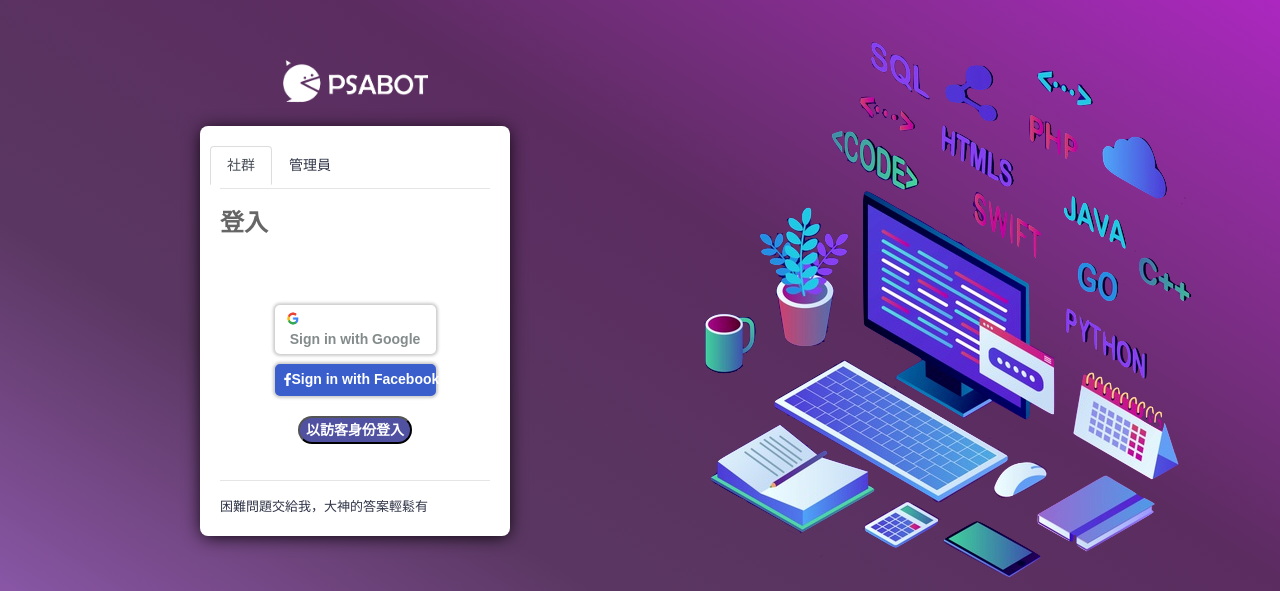
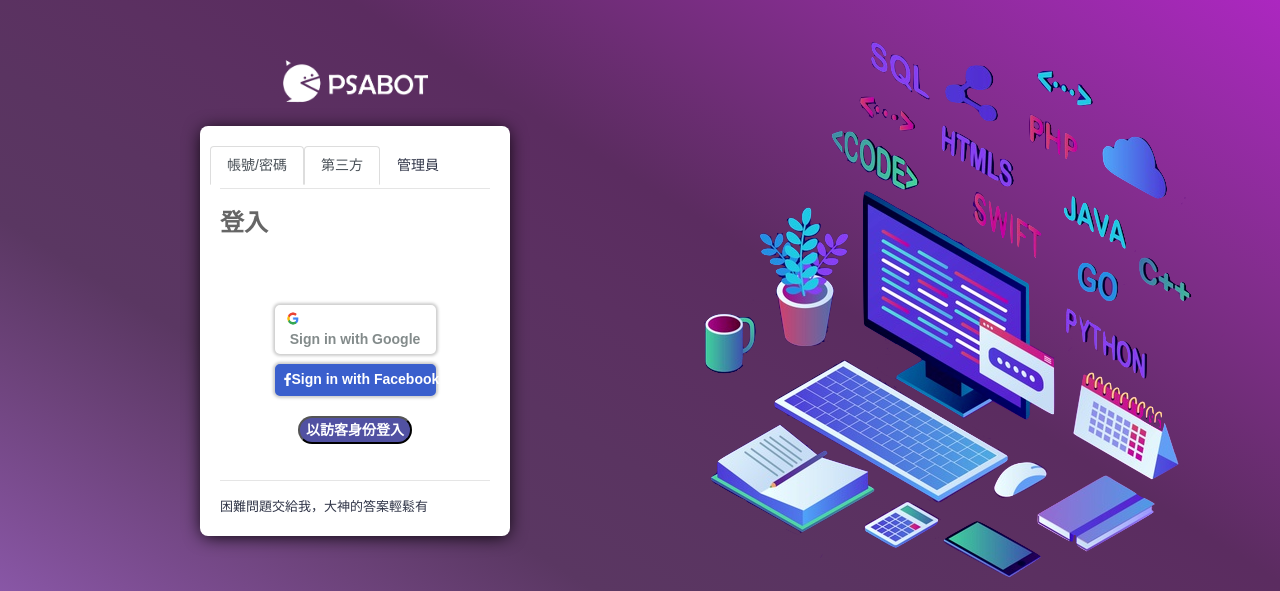
Before and after one commit to shauangel/PSAbot, a Flask app: page /site/login in a window 1280 px wide. Shown: the top 591 px of the page. Run offline with Flask 2, Linux system fonts and the light colour scheme; some libraries are stand-ins or nearby versions; some web fonts are replaced.

Commit message:
login pages update
修改為第三方登入與一般帳密登入

```diff
--- a/static/assets/js/pages/loginJS/login.js
+++ b/static/assets/js/pages/loginJS/login.js
@@ -140,8 +140,8 @@ function userChanged(googleUser) {
 /* ================================================= */
 
 
-/* ================ Manager Sign in ================= */
-function managerLogin() {
+/* ================ Account/Pwd Sign in ================= */
+function PSAbotLogin() {
     var user = document.getElementById("inputUser").value;
     var password = document.getElementById("inputPassword").value;
     console.log('user :' + user + ' ,password: ' + password);
--- a/templates/login.html
+++ b/templates/login.html
@@ -49,8 +49,12 @@
                                     <!-- login-card h3-->
                                     <ul class="nav nav-tabs card-header-tabs" id="bologna-list" role="tablist">
                                         <li class="nav-item">
+                                            <a class="nav-link active" href="#PSAbot" role="tab"
+                                                aria-controls="PSAbot" aria-selected="true">帳號/密碼</a>
+                                        </li>
+										<li class="nav-item">
                                             <a class="nav-link active" href="#community" role="tab"
-                                                aria-controls="community" aria-selected="true">社群</a>
+                                                aria-controls="community" aria-selected="true">第三方</a>
                                         </li>
                                         <li class="nav-item">
                                             <a class="nav-link" href="#manager" role="tab" aria-controls="manager"
@@ -64,7 +68,9 @@
                             <div class="card-body" style="height: 70%;">
                                 <div class="tab-content">
                                     <div class="tab-pane active" id="community" role="tabpanel">
-                                        <div id="gSignInWrapper">
+
+                                        <!--Google Sign in button-->
+										<div id="gSignInWrapper">
                                             <button id="google-login-btn" class="customGPlusSignIn"
                                                 onclick="googleSignIn();">
                                                 <input type="image" src="../static/images/google.png"
@@ -72,6 +78,7 @@
                                                 <span class="buttonText">Sign in with Google</span>
                                             </button>
                                         </div>
+
                                         <!--Facebook Sign in button-->
                                         <div class="facebook-login">
                                             <button type="button" id="facebook-login-btn" onclick="checkLoginState()">
@@ -88,13 +95,15 @@
                                             </button>
                                         </div>
                                     </div>
-                                    <div class="tab-pane" id="manager" role="tabpanel" aria-labelledby="manager-tab">
+
+									<!-- 一般/管理員帳號密碼登入 -->
+                                    <div class="tab-pane" id="PSAbot" role="tabpanel" aria-labelledby="PSAbot-tab">
                                         <label for="inputUser" class="sr-only">User</label>
                                         <input type="text" id="inputUser" placeholder="User " required autofocus>
                                         <label for="inputPassword" class="sr-only">Password</label>
                                         <input type="password" id="inputPassword" placeholder="Password" required>
-                                        <input type="button" id="manager-login-btn" value="Sign in"
-                                            onclick="managerLogin();">
+                                        <input type="button" id="PSAbot-login-btn" value="Sign in"
+                                            onclick="PSAbotLogin();">
                                     </div>
                                 </div>
                             </div>
```
